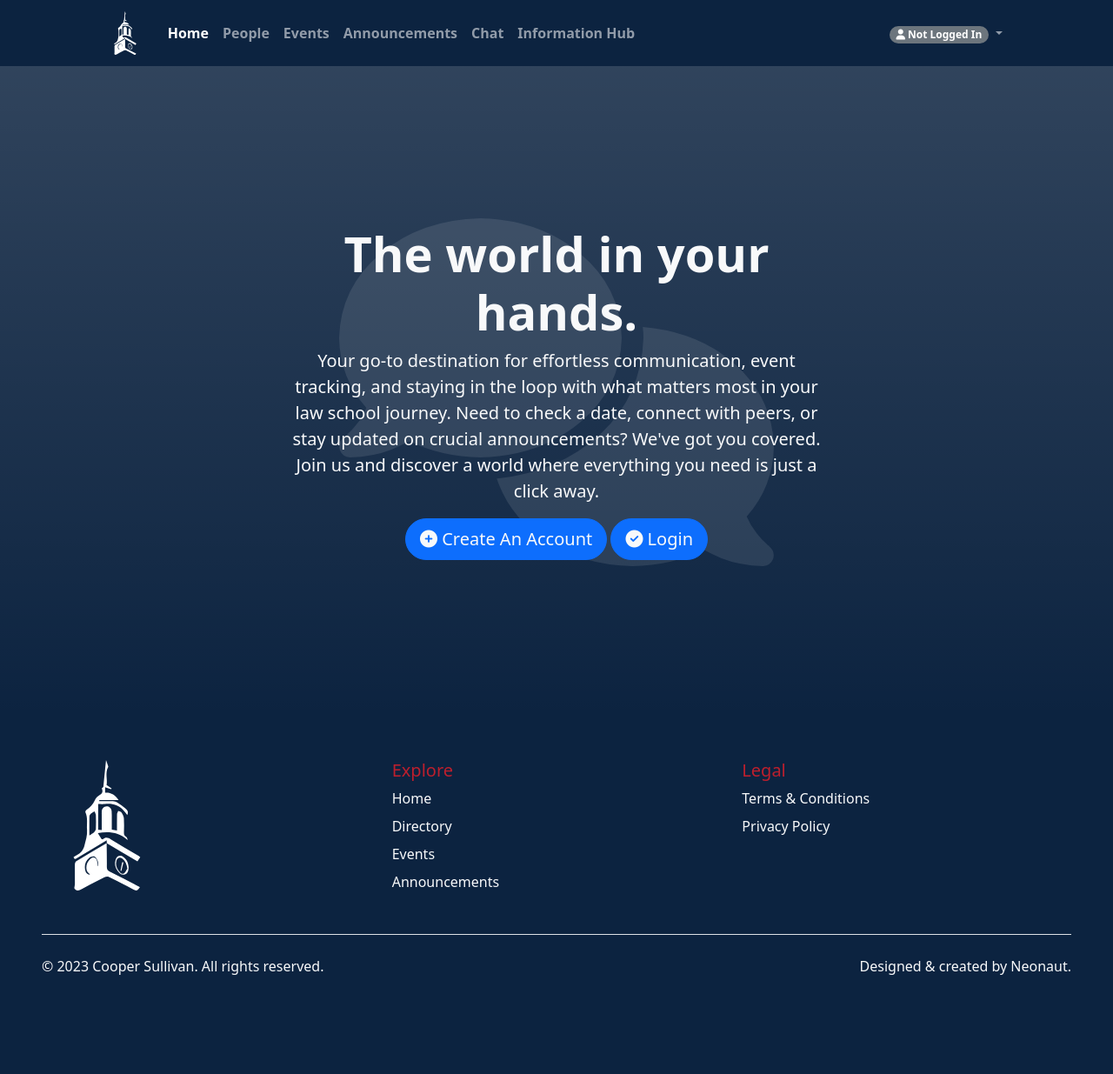
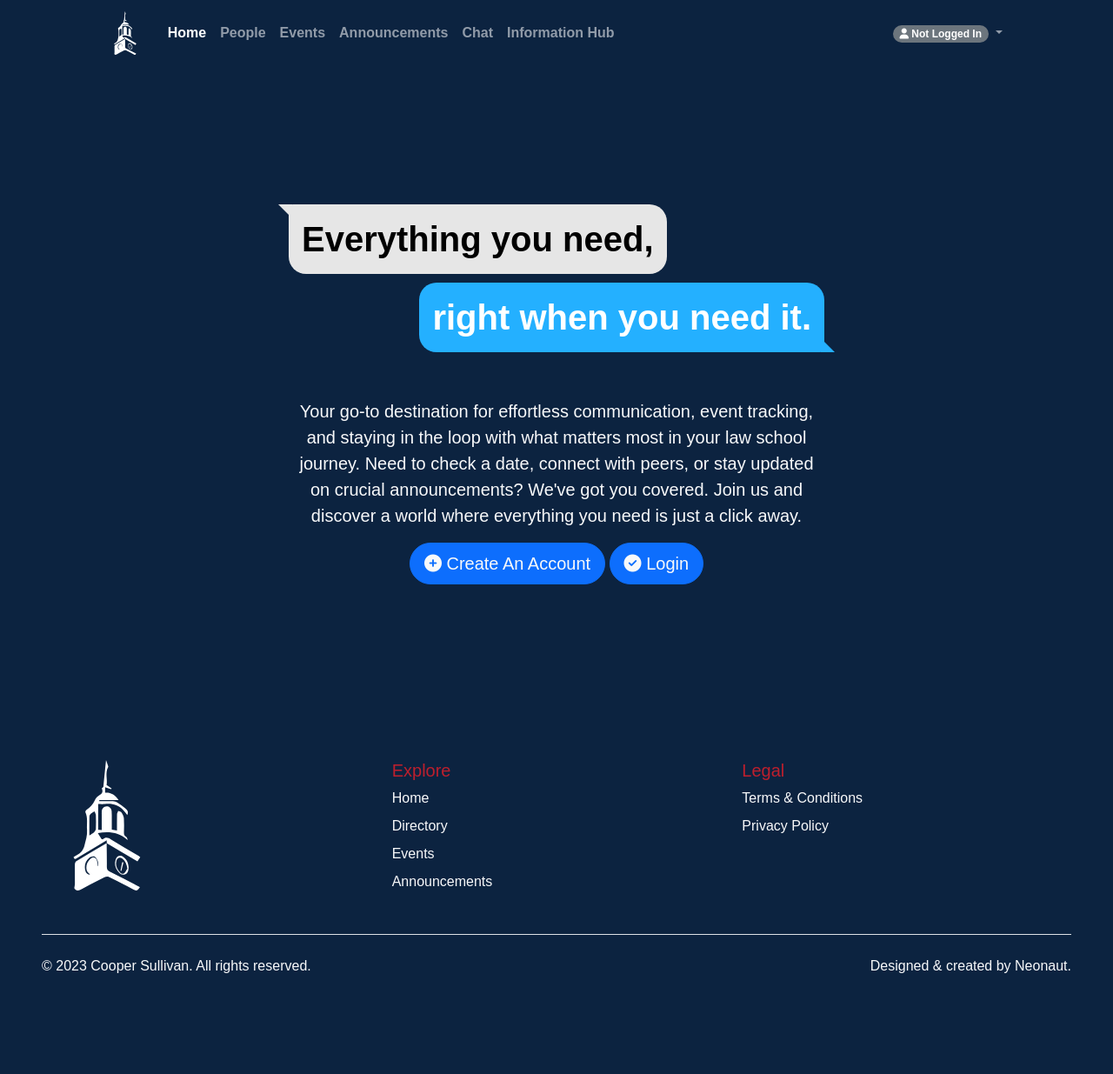
Before and after one commit to coopersully/law_app, a Django app: page / in a window 1280 px wide. Shown: the whole page at 87% size. Run offline with Django 4.2, Linux system fonts and the light colour scheme; parts of the project's set-up code (start-up, migrations or seed data) failed here and were passed over; some libraries are stand-ins or nearby versions.

Commit message:
Update home page styling

```diff
--- /dev/null
+++ b/static/css/messages.css
@@ -0,0 +1,57 @@
+:root {
+    --msg-incoming: #e6e6e6;
+    --msg-outgoing: #24b0ff;
+}
+
+.chat-container {
+    display: flex;
+    flex-direction: column;
+}
+
+.msg {
+    padding: 10px 15px;
+    margin: 5px 0;
+    background: var(--msg-incoming);
+    border-radius: 20px;
+    display: inline-block;
+    max-width: 80%;
+    position: relative; /* Necessary for the ::before pseudo-element */
+}
+
+.msg-incoming {
+    border-top-left-radius: 5px;
+    align-self: flex-start;
+    color: black;
+}
+
+.msg-incoming::before {
+    content: "";
+    width: 0;
+    height: 0;
+    border-style: solid;
+    border-width: 0 1rem 1rem 0;
+    border-color: transparent transparent var(--msg-incoming) transparent;
+    position: absolute;
+    left: -0.75rem;
+    top: 0;
+    transform: rotate(180deg);
+}
+
+.msg-outgoing {
+    border-bottom-right-radius: 5px;
+    background: var(--msg-outgoing);
+    align-self: flex-end;
+    color: white;
+}
+
+.msg-outgoing::before {
+    content: "";
+    width: 0;
+    height: 0;
+    border-style: solid;
+    border-width: 0 1rem 1rem 0;
+    border-color: transparent transparent var(--msg-outgoing) transparent;
+    position: absolute;
+    right: -0.75rem;
+    bottom: 0;
+}
--- a/static/css/styles.css
+++ b/static/css/styles.css
@@ -5,12 +5,16 @@
     --samford-aqua: #64CCC9;
 }
 
+* {
+    font-family: 'Arial', sans-serif;
+}
+
 body {
     background: var(--samford-gray);
 }
 
-.bg-gradient {
-    background-color: var(--samford-blue);
+.bg-blue {
+    background: var(--samford-blue);
 }
 
 .full-screen-h {
@@ -59,3 +63,7 @@ body {
 .icon-text {
     font-size: 2rem;
 }
+
+.text-justify {
+    text-align: justify;
+}
--- a/templates/base.html
+++ b/templates/base.html
@@ -26,6 +26,7 @@
 
     <!-- Custom CSS -->
     <link href="{% static 'css/styles.css' %}" rel="stylesheet" type="text/css">
+    <link href="{% static 'css/messages.css' %}" rel="stylesheet" type="text/css">
     <link href="{% static 'css/text-fade.css' %}" rel="stylesheet" type="text/css">
 </head>
 
--- a/templates/index.html
+++ b/templates/index.html
@@ -1,35 +1,30 @@
 {% extends 'base.html' %}
 
-{% block title %}Home Page{% endblock %}
+{% block title %}Home{% endblock %}
 
 {% block content %}
-    <div class="container-fluid full-screen-h bg-gradient text-light">
+    <div class="container-fluid full-screen-h bg-blue text-light">
         <div class="row justify-content-center align-items-center full-screen-h">
-            <div class="col-md-6 text-center text-fade-container position-relative">
-                <h1 class="display-4 fw-bolder">
-                    <span class="text-fade">The</span>
-                    <span class="text-fade">world</span>
-                    <span class="text-fade">in</span>
-                    <span class="text-fade">your</span>
-                    <span class="text-fade">hands.</span>
-                </h1>
-                <!-- Rest of the content -->
-                <p class="lead">
+            <div class="col-md-6 text-center position-relative">
+
+                <div class="fw-bolder fs-1 chat-container">
+                    <span class="msg msg-incoming">Everything you need,</span>
+                    <span class="msg msg-outgoing">right when you need it.</span>
+                </div>
+
+                <p class="lead mt-5">
                     Your go-to destination for effortless communication, event tracking, and staying in the loop with
                     what matters most in your law school journey. Need to check a date, connect with peers, or stay
                     updated on crucial announcements? We've got you covered. Join us and discover a world where
                     everything you need is just a click away.
                 </p>
+
                 <a href="{% url 'signup' %}" class="btn btn-primary btn-lg rounded-pill text-light">
                     <i class="fa-solid fa-circle-plus"></i> Create An Account
                 </a>
                 <a href="{% url 'login' %}" class="btn btn-primary btn-lg rounded-pill text-light">
                     <i class="fa-solid fa-circle-check"></i> Login
                 </a>
-                <!-- Chat icon positioned behind the content -->
-                <i class="fas fa-comments position-absolute"
-                   style="font-size: 50vh; opacity: 0.1; top: 50%; left: 50%; transform: translate(-50%, -50%); z-index: -1;">
-                </i>
             </div>
         </div>
     </div>
```
